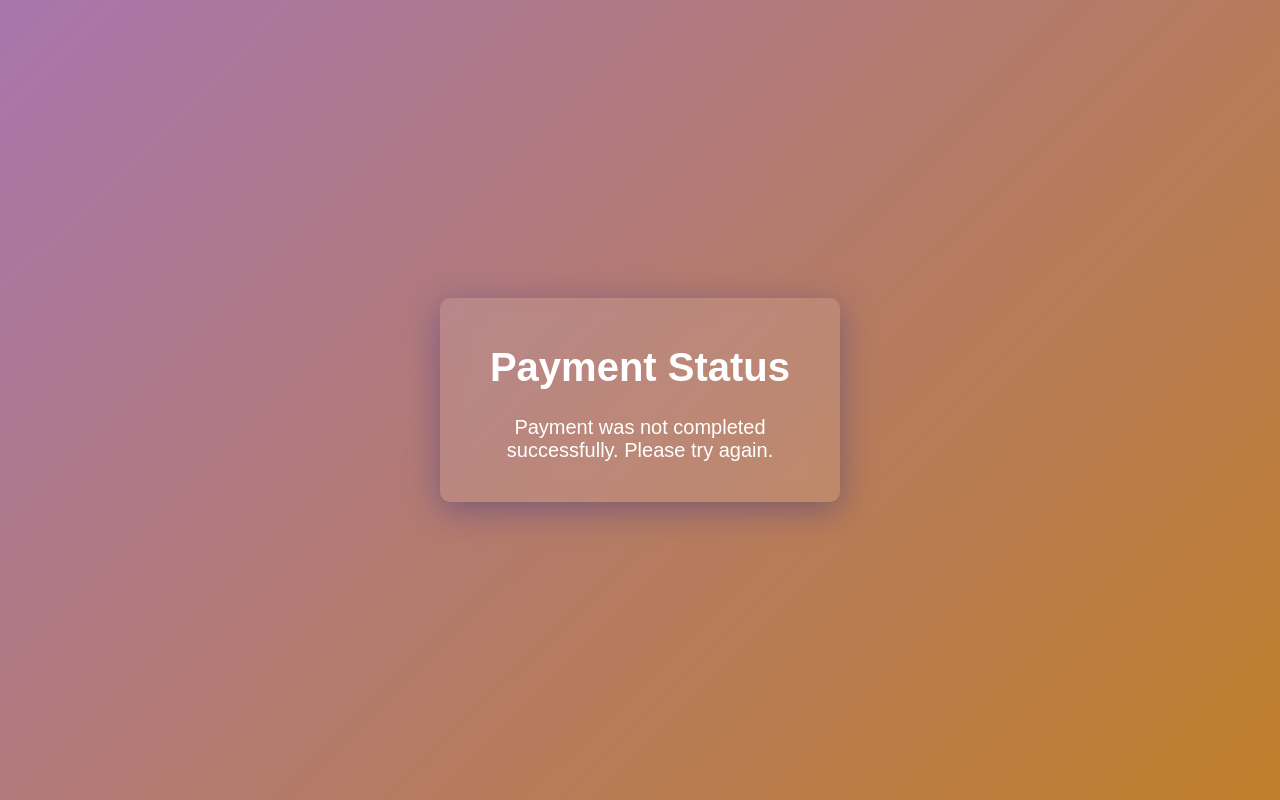
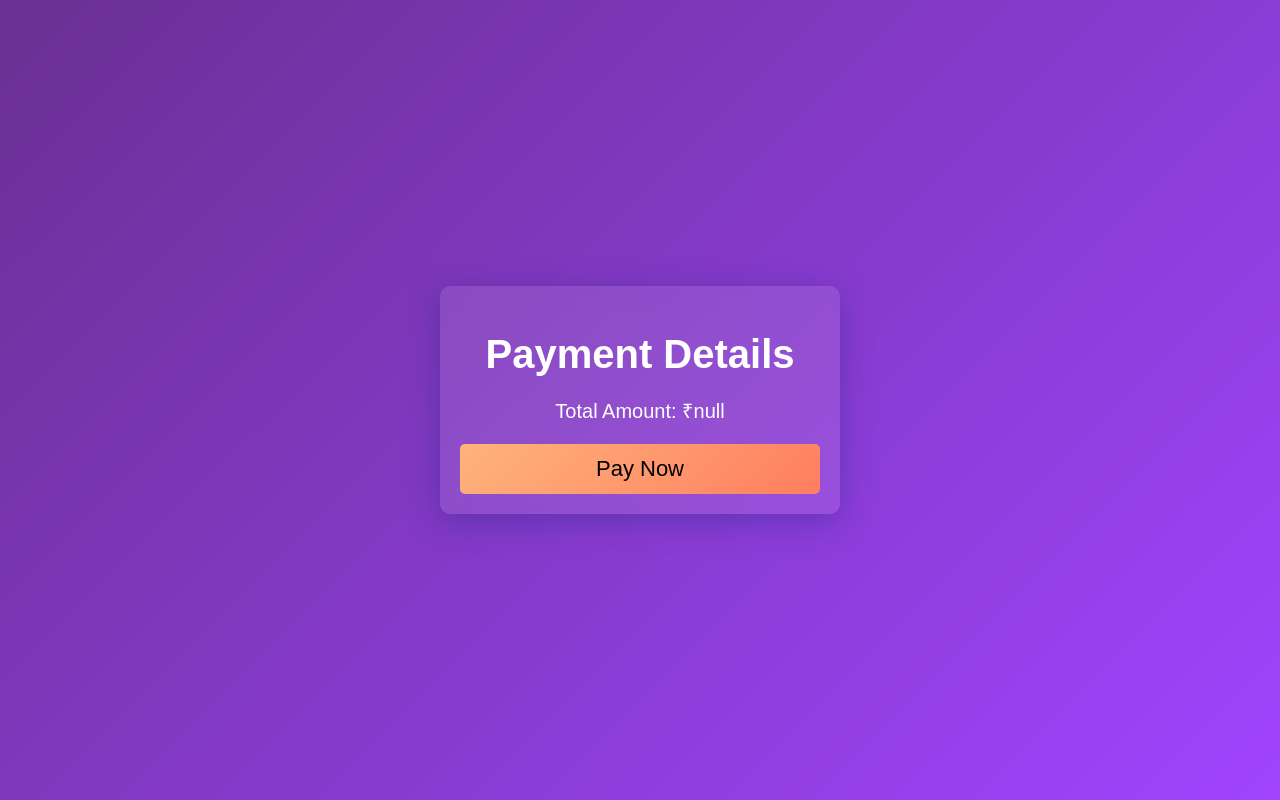
Before and after one commit to tarunsh871/3XC-Subscription-check-payment, a website: page Payment.html in a window 1280 px wide. Drawn offline with Linux system fonts and the light colour scheme.

Commit message:
Add files via upload

```diff
--- a/Payment.html
+++ b/Payment.html
@@ -6,7 +6,7 @@
     <title>Payment</title>
     <style>
         body {
-            background: linear-gradient(135deg, #a876ad, #c07f2a);
+            background: linear-gradient(135deg, #6a3093, #a044ff);
             font-family: 'Arial', sans-serif;
             display: flex;
             justify-content: center;
@@ -17,9 +17,9 @@
             padding: 20px;
             box-sizing: border-box;
             font-size: 20px;
-            text-align: center;
         }
-        .container {
+
+        .payment-container {
             background: rgba(255, 255, 255, 0.1);
             backdrop-filter: blur(10px);
             border-radius: 10px;
@@ -27,34 +27,51 @@
             box-shadow: 0 8px 32px 0 rgba(31, 38, 135, 0.37);
             max-width: 400px;
             width: 100%;
+            text-align: center;
             box-sizing: border-box;
+        }
+
+        h1 {
+            font-size: 2em;
+            margin-bottom: 20px;
+        }
+
+        button {
+            width: 100%;
+            padding: 12px;
+            border-radius: 5px;
+            border: none;
+            font-size: 1.1em;
+            background: linear-gradient(135deg, #feb47b, #ff7e5f);
+            color: #000;
+            cursor: pointer;
+            transition: background 0.3s ease, transform 0.3s ease;
+        }
+
+        button:hover {
+            background: linear-gradient(135deg, #ff7e5f, #c67436);
+            transform: scale(1.05);
         }
     </style>
 </head>
 <body>
-    <div class="container">
-        <h1>Payment Status</h1>
-        <div id="payment-status">
-            <!-- Transaction ID and message will be displayed here -->
-        </div>
+    <div class="payment-container">
+        <h1>Payment Details</h1>
+        <p id="amount"></p>
+        <button onclick="processPayment()">Pay Now</button>
     </div>
 
     <script>
-        // Retrieve the transaction ID from the URL
+        // Extract the total amount from the URL
         const urlParams = new URLSearchParams(window.location.search);
-        const transactionId = urlParams.get('transaction_id');
+        const amount = urlParams.get('amount');
 
-        // Check if transaction ID is present
-        if (transactionId) {
-            document.getElementById('payment-status').innerHTML = `
-                <p>We have received your payment successfully.</p>
-                <p>Transaction ID: <strong>${transactionId}</strong></p>
-                <p>We will get your license to you shortly.</p>
-            `;
-        } else {
-            document.getElementById('payment-status').innerHTML = `
-                <p>Payment was not completed successfully. Please try again.</p>
-            `;
+        // Display the total amount
+        document.getElementById('amount').textContent = `Total Amount: ₹${amount}`;
+
+        function processPayment() {
+            // Simulate payment processing and display transaction ID
+            alert(`Payment successful! Transaction ID: ${Math.floor(Math.random() * 1000000)}`);
         }
     </script>
 </body>
```
Also changed, not shown: test.html (+1 -1 lines).
